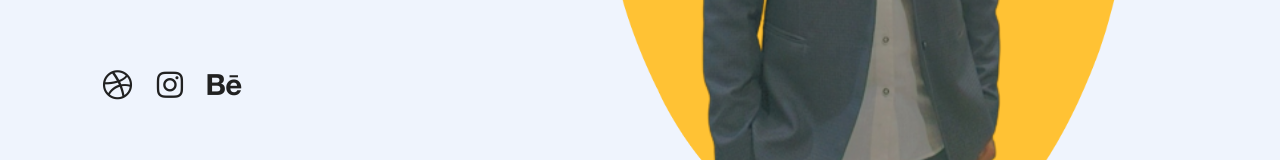
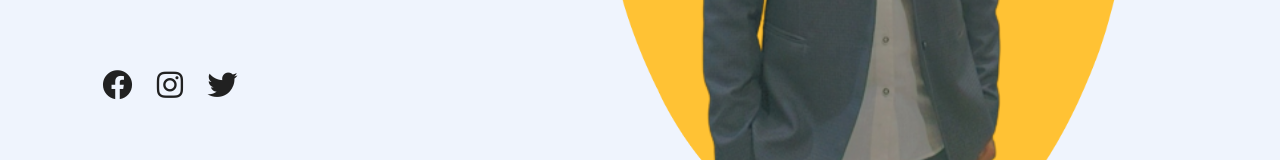
Before and after one commit to CarnageXgroot/trial-portfolio-website, a plain HTML site: page index.html in a window 1280 px wide. Shown: the part 539-699 px from the top of the page. Drawn offline with Linux system fonts and the light colour scheme.

Commit message:
Update index.html

```diff
--- a/index.html
+++ b/index.html
@@ -33,9 +33,9 @@
         </div>
 
         <div class="social">
-            <a href="#"><i class="fab fa-dribbble"></i></a>
+            <a href="#"><i class="fab fa-facebook"></i></a>
             <a href="#"><i class="fab fa-instagram"></i></a>
-            <a href="#"><i class="fab fa-behance"></i></a>
+            <a href="#"><i class="fab fa-twitter"></i></a>
         </div>
     </div>
 </body>
```
